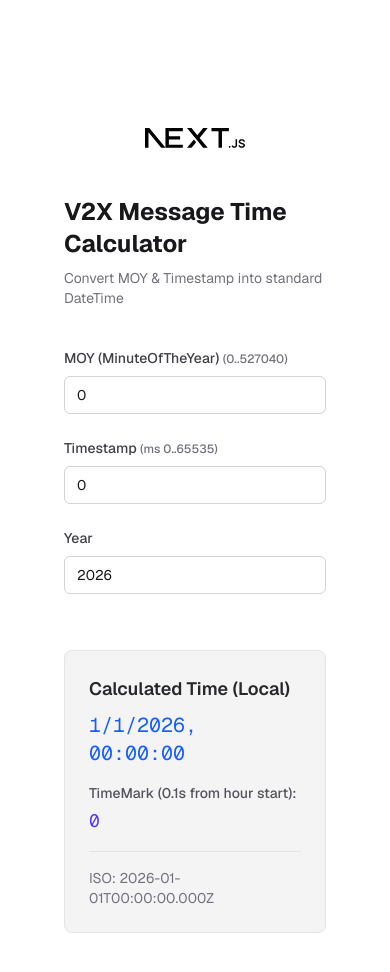
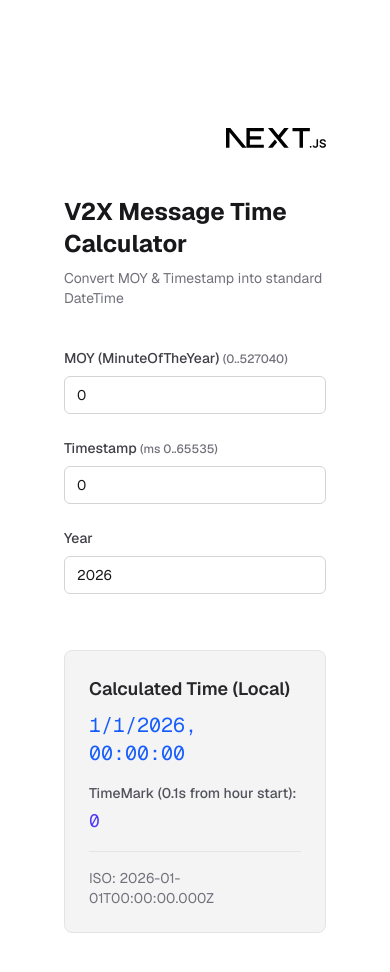
Before and after one commit to hsuehyungtan/v2x-protocol-toolkit, a Next.js app: page / in a window 390 px wide. Shown: the top 972 px of the page. Built offline with nearby package versions, Linux system fonts and the light colour scheme.

Commit message:
fix(ui): resolve image path for GitHub Pages deployment

```diff
--- a/src/app/page.js
+++ b/src/app/page.js
@@ -2,6 +2,7 @@
 
 import Image from "next/image";
 import { useState, useMemo } from "react";
+import { getAssetPath } from "@/lib/utils";
 
 export default function Home() {
   const currentYear = new Date().getFullYear();
@@ -47,8 +48,8 @@ export default function Home() {
     <div className="flex min-h-screen items-center justify-center bg-zinc-50 font-sans dark:bg-black">
       <main className="flex min-h-screen w-full max-w-3xl flex-col items-center justify-start py-32 px-16 bg-white dark:bg-black sm:items-start gap-12">
         <Image
-          className="dark:invert"
-          src="/next.svg"
+          className="dark:invert relative left-[50%] -translate-x-[50%] sm:left-0 sm:translate-x-0"
+          src={getAssetPath("/next.svg")}
           alt="Next.js logo"
           width={100}
           height={20}
```
